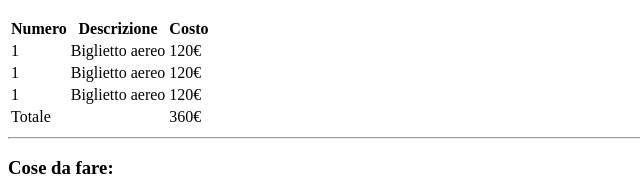
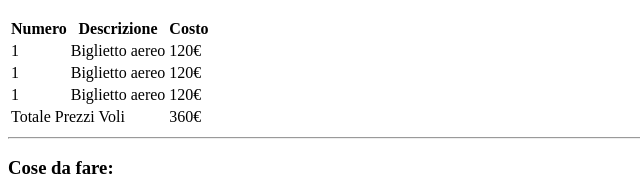
Before and after one commit to AbhaySinghNaruka/html-london-trip, a plain HTML site: page index.html in a window 1280 px wide. Shown: the part 744-939 px from the top of the page, 0-640 px from the left. Drawn offline with Linux system fonts and the light colour scheme.

Commit message:
Add tbody & colspan

```diff
--- a/index.html
+++ b/index.html
@@ -23,6 +23,7 @@
                     <th>Costo</th>
                 </tr>
             </thead>
+            <tbody>
                 <tr>
                     <td>1</td>
                     <td>Biglietto aereo</td>
@@ -39,10 +40,12 @@
                     <td>120€</td>
                 </tr>
                 <tr>
-                <td>Totale</td>
-                <td></td>
+                    <td colspan="2">Totale Prezzi Voli</td>
+
                     <td>360€</td>
                 </tr>
+            </tbody>
+
          </table>
          <hr>
     </div>
```
Lines whose indentation alone changed are shown as unchanged.
